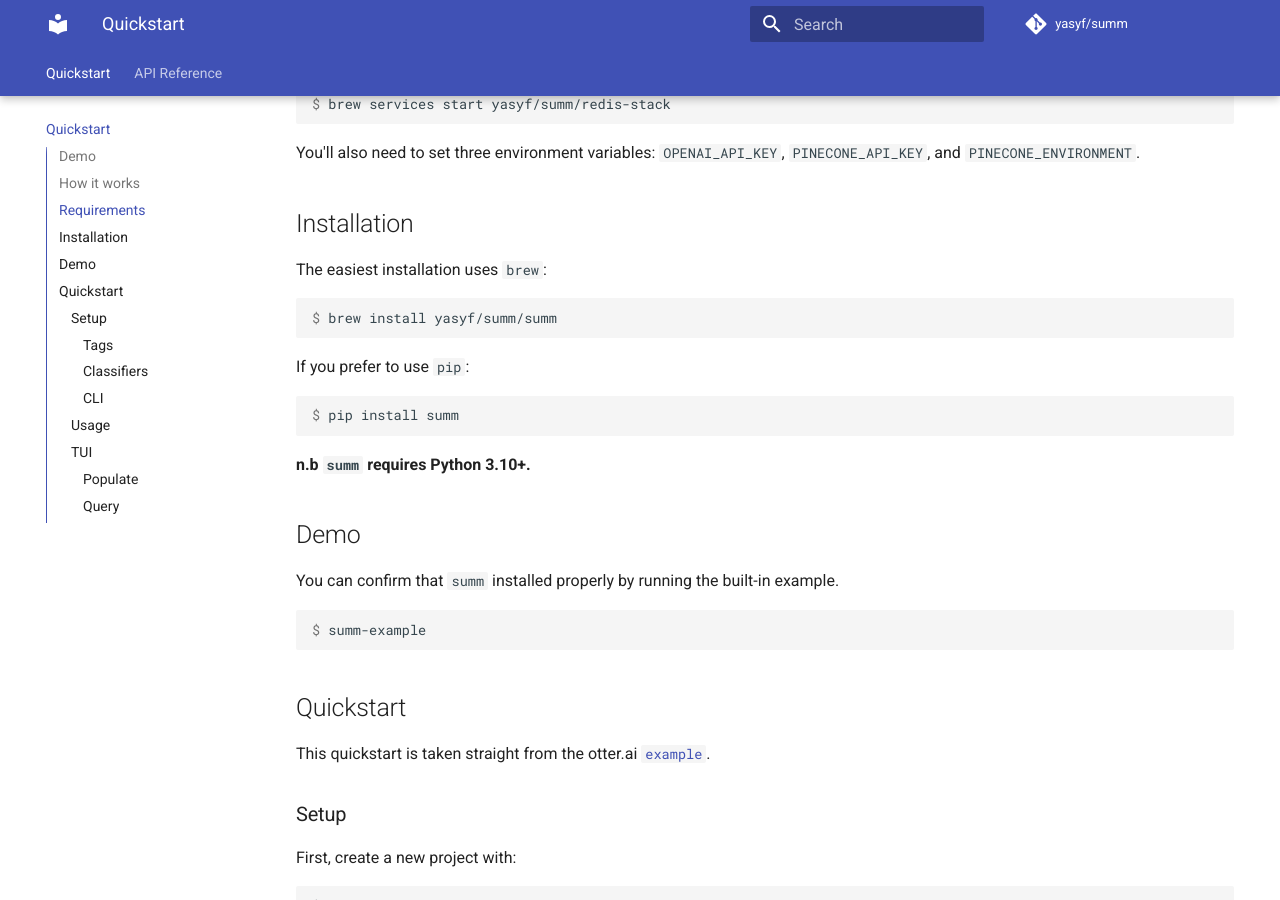
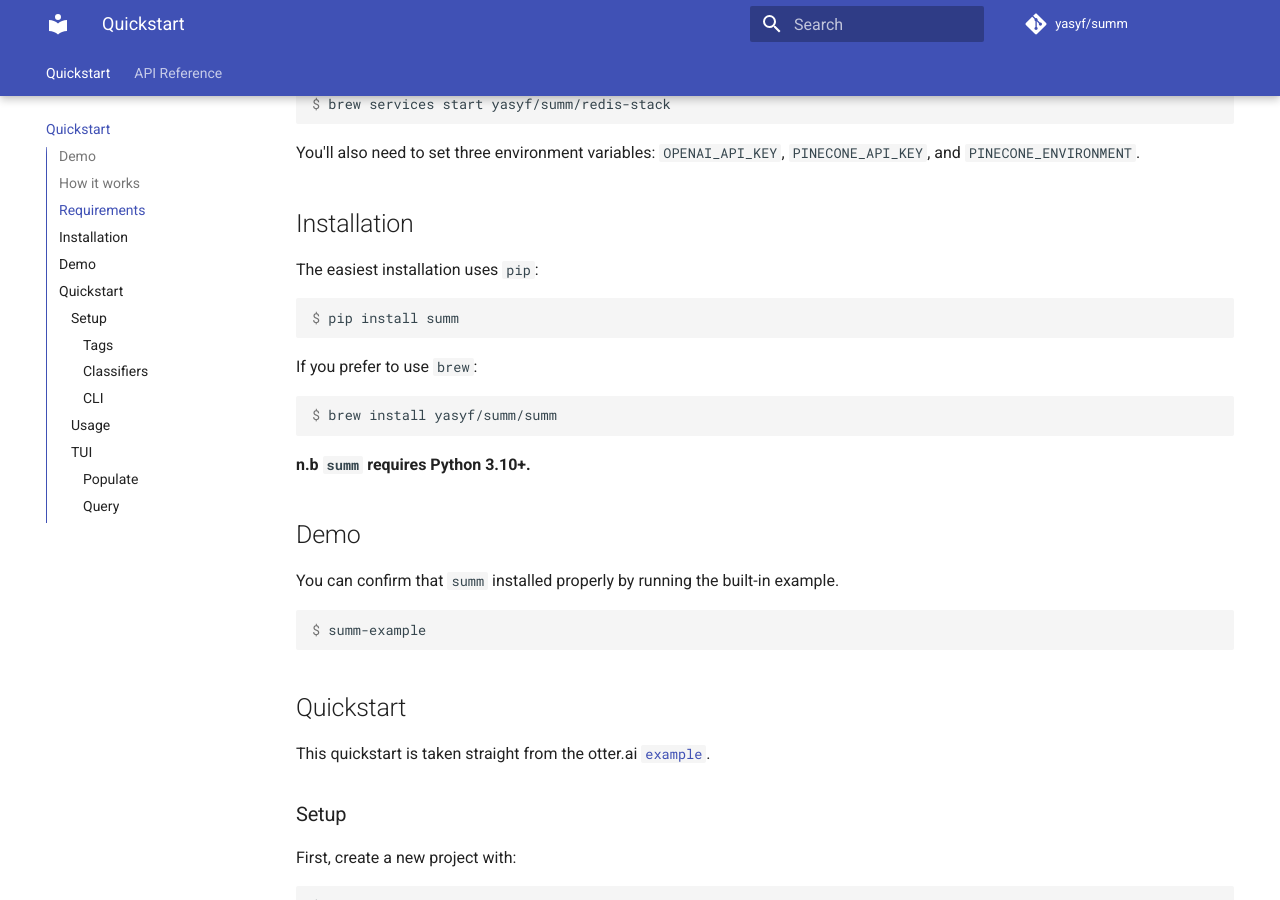
Before and after one commit to yasyf/summ, an MkDocs documentation site: the page built from docs/index.md, in a window 1280 px wide and 900 px high, scrolled down 909 px. Built offline with MkDocs 1.6.1 and Material for MkDocs 9.7.7, drawn with Linux system fonts in a browser that asks for light colours; comment, search, counter and statistics services are not loaded.

````diff
--- a/docs/index.md
+++ b/docs/index.md
@@ -32,16 +32,16 @@ You'll also need to set three environment variables: `OPENAI_API_KEY`, `PINECONE
 
 ## Installation
 
-The easiest installation uses `brew`:
+The easiest installation uses `pip`:
+
+```console
+$ pip install summ
+```
+
+If you prefer to use `brew`:
 
 ```console
 $ brew install yasyf/summ/summ
-```
-
-If you prefer to use `pip`:
-
-```console
-$ pip install summ
 ```
 
 **n.b `summ` requires Python 3.10+.**
````
Also changed, not shown: README.md (+7 -7 lines).
